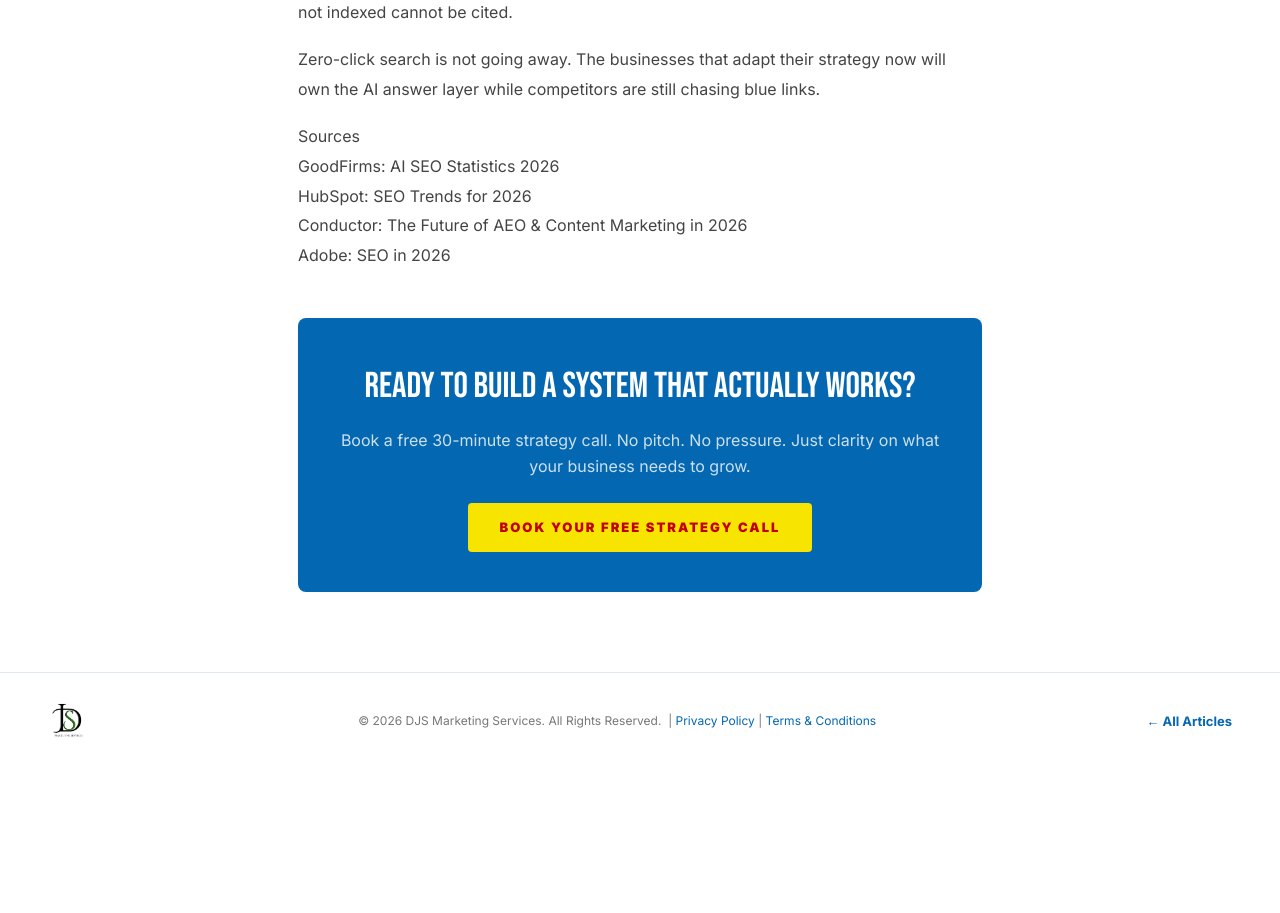
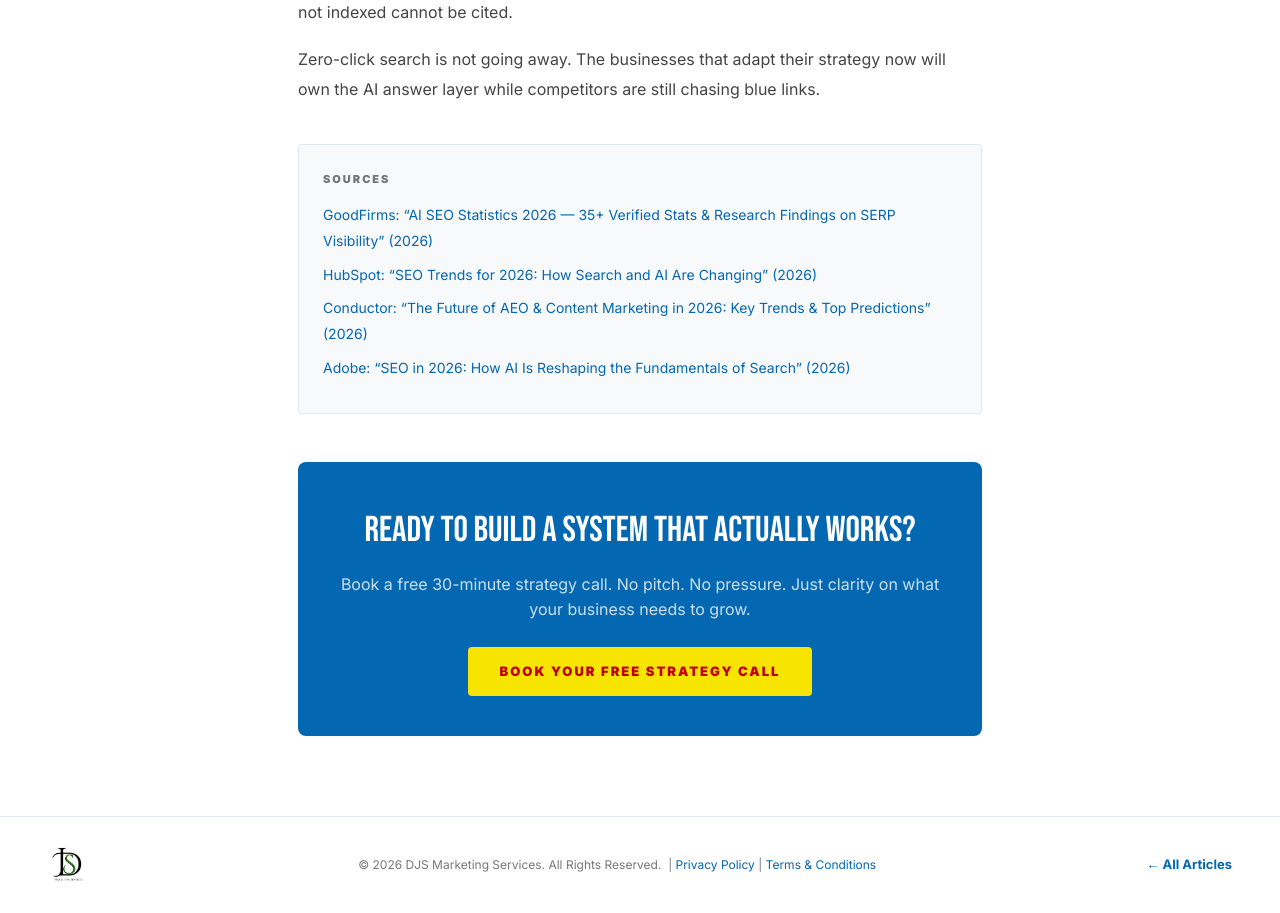
Before and after one commit to djsms90/djs-nextjs, a Next.js app: page /blog/zero-click-search in a window 1280 px wide. Shown: the part 3580-4493 px from the top of the page. Before the commit the page ends 4349 px from the top, so only its background shows below. Built offline with nearby package versions, Linux system fonts and the light colour scheme.

Commit message:
Fix: match sources box styling on zero-click-search blog post

```diff
--- a/app/blog/zero-click-search/page.js
+++ b/app/blog/zero-click-search/page.js
@@ -85,13 +85,13 @@ export default function ZeroClickSearch() {
       <p><strong>4.</strong> Submit your sitemap to Google Search Console if you have not already. Pages that are not indexed cannot be cited.</p>
       <p>Zero-click search is not going away. The businesses that adapt their strategy now will own the AI answer layer while competitors are still chasing blue links.</p>
 
-      <h4>Sources</h4>
-      <p>
-        <a href="https://www.goodfirms.co/resources/seo-statistics-ai-search-rankings-zero-click-trends" target="_blank" rel="noopener noreferrer">GoodFirms: AI SEO Statistics 2026</a><br />
-        <a href="https://blog.hubspot.com/marketing/evolution-of-search" target="_blank" rel="noopener noreferrer">HubSpot: SEO Trends for 2026</a><br />
-        <a href="https://www.conductor.com/academy/aeo-search-trends/" target="_blank" rel="noopener noreferrer">Conductor: The Future of AEO &amp; Content Marketing in 2026</a><br />
-        <a href="https://business.adobe.com/blog/seo-in-2026-fundamentals" target="_blank" rel="noopener noreferrer">Adobe: SEO in 2026</a>
-      </p>
+      <div className="sources-box">
+        <h4>Sources</h4>
+        <a href="https://www.goodfirms.co/resources/seo-statistics-ai-search-rankings-zero-click-trends" target="_blank" rel="noopener">GoodFirms: &ldquo;AI SEO Statistics 2026 &mdash; 35+ Verified Stats &amp; Research Findings on SERP Visibility&rdquo; (2026)</a>
+        <a href="https://blog.hubspot.com/marketing/evolution-of-search" target="_blank" rel="noopener">HubSpot: &ldquo;SEO Trends for 2026: How Search and AI Are Changing&rdquo; (2026)</a>
+        <a href="https://www.conductor.com/academy/aeo-search-trends/" target="_blank" rel="noopener">Conductor: &ldquo;The Future of AEO &amp; Content Marketing in 2026: Key Trends &amp; Top Predictions&rdquo; (2026)</a>
+        <a href="https://business.adobe.com/blog/seo-in-2026-fundamentals" target="_blank" rel="noopener">Adobe: &ldquo;SEO in 2026: How AI Is Reshaping the Fundamentals of Search&rdquo; (2026)</a>
+      </div>
     </BlogLayout>
   )
 }
```
